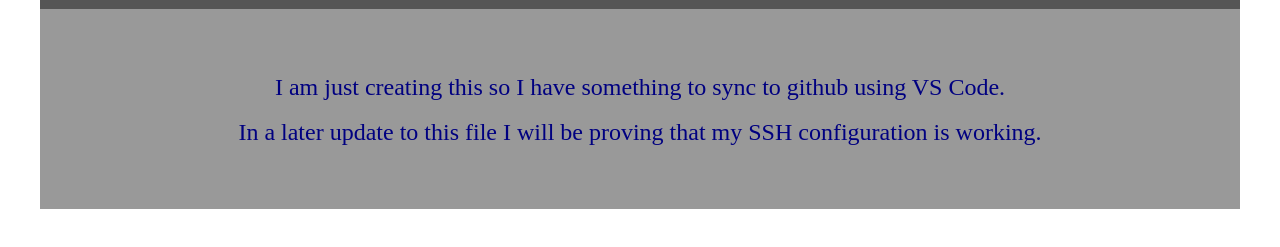
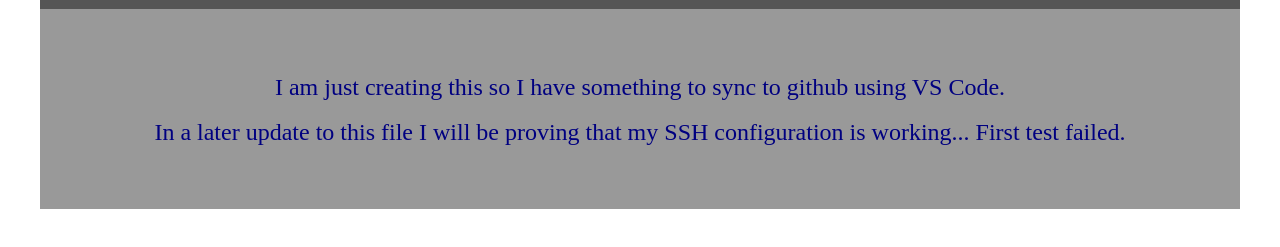
Before and after one commit to sdconnelly/First, a plain HTML site: page index.html in a window 1280 px wide. Shown: the part 123-370 px from the top of the page. Drawn offline with Linux system fonts and the light colour scheme.

Commit message:
The first test failed.

```diff
--- a/index.html
+++ b/index.html
@@ -49,7 +49,7 @@
         <br />
         <p>
           In a later update to this file I will be proving that my SSH
-          configuration is working.
+          configuration is working... First test failed.
         </p>
       </div>
     </section>
```
